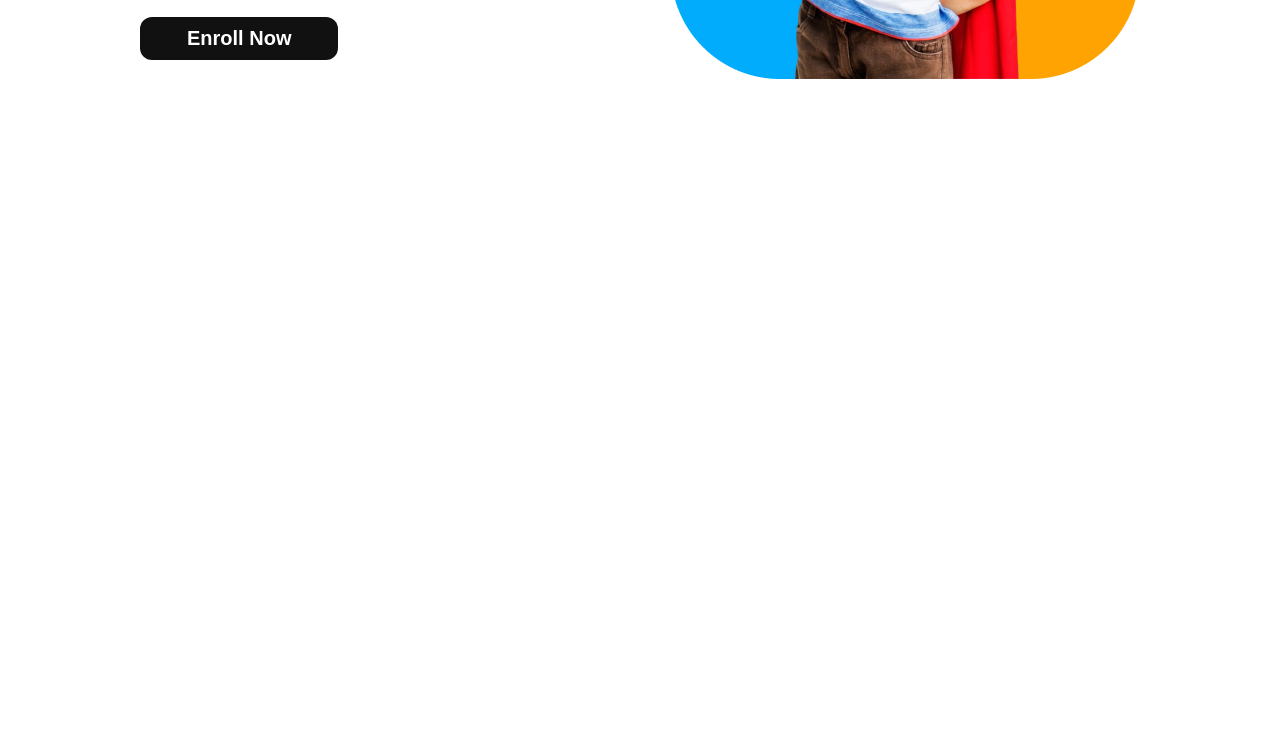
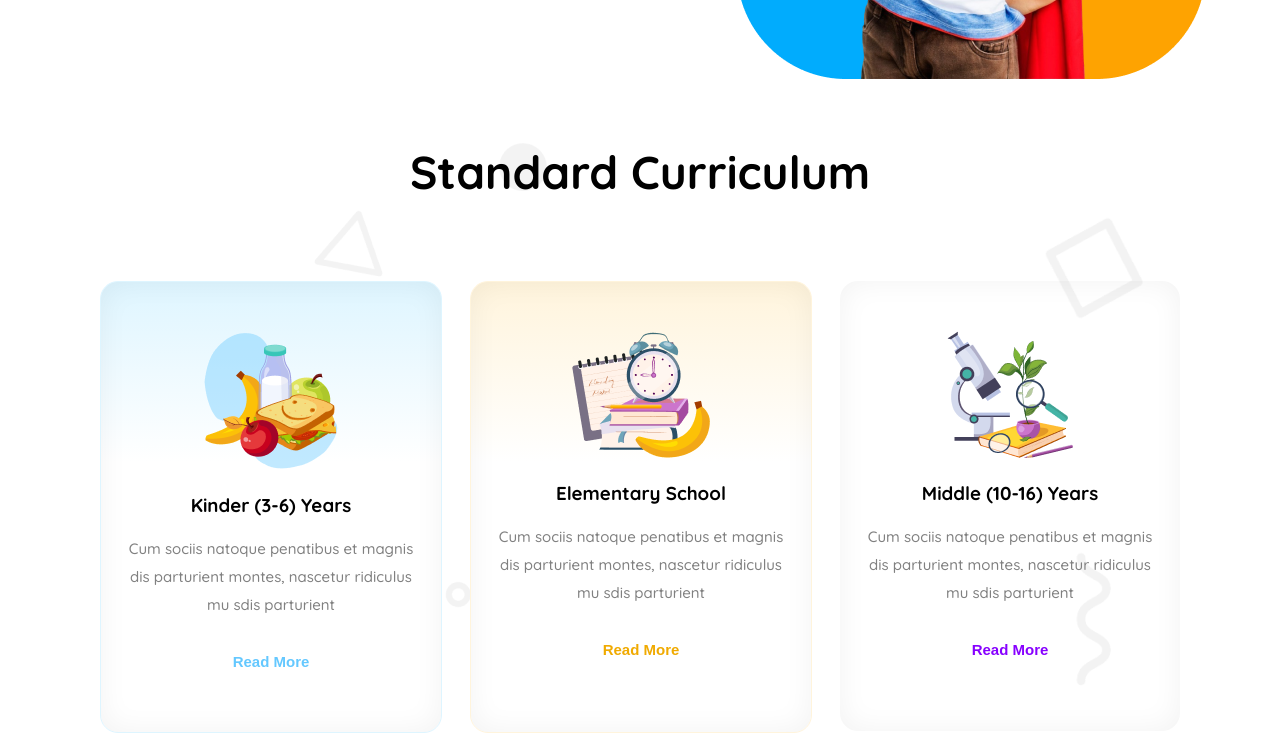
Before and after one commit to masum-k/b11-assignment-2, a plain HTML site: page index.html in a window 1280 px wide. Shown: the part 566-1307 px from the top of the page. Before the commit the page ends 800 px from the top, so only its background shows below. Drawn offline with Linux system fonts and the light colour scheme.

Commit message:
finished curriculum section

```diff
--- a/css/style.css
+++ b/css/style.css
@@ -1,8 +1,5 @@
 /* common style start */
-body {
-  margin-left: 140px;
-  margin-right: 140px;
-}
+
 .font {
   font-family: "Quicksand", serif;
   font-style: normal;
@@ -86,6 +83,70 @@ ul {
 }
 /* banner section end */
 
+/* curriculum section start */
+.curriculum-container {
+  background-image: url(/assets/bg.png);
+  text-align: center;
+}
+.h2-heading {
+  margin-top: 60px;
+  margin-bottom: 80px;
+  font-size: 46px;
+  font-weight: 700;
+}
+.curriculum-section {
+  display: flex;
+  justify-content: center;
+  gap: 28px;
+}
+.card {
+  width: 300px;
+  height: 400px;
+  padding: 50px 20px 0;
+  border-radius: 18px;
+}
+.curriculum-card {
+  box-shadow: 0px 0px 28.296px 0.943px rgba(0, 0, 0, 0.05) inset;
+}
+.first {
+  background: linear-gradient(180deg, #def5ff 0%, rgba(255, 255, 255, 0) 40%),
+    #fff;
+  border: 1px solid #def5ff;
+}
+.second {
+  background: linear-gradient(180deg, #fff4dc 0%, rgba(255, 255, 255, 0) 40%),
+    #fff;
+  border: 1px solid #fff4dc;
+}
+third {
+  border: 1px solid #f2e8ff;
+  background: linear-gradient(180deg, #eee1ff 0%, rgba(255, 255, 255, 0) 40%),
+    #fff;
+}
+.class-btn {
+  background: none;
+  font-size: 15px;
+  font-weight: 700;
+  border: none;
+}
+.btn-1 {
+  color: #64c8ff;
+}
+.btn-2 {
+  color: #F0AA00;
+}
+.btn-3 {
+  color: #8700FF;
+}
+.card-p {
+  color: #808080;
+  font-size: 15px;
+  font-weight: 500;
+  line-height: 28px;
+  margin-bottom: 32px;
+}
+/* curriculum section end */
+
 /* media query start */
 @media screen and (max-width: 576px) {
   .nav-list {
@@ -101,31 +162,38 @@ ul {
   /* banner start */
   .banner-section {
     flex-direction: column-reverse;
+    gap: 20px;
   }
   .banner-img {
     width: 336px;
     height: 413px;
   }
-  .banner-heading{
+  .banner-heading {
     width: 357px;
     font-size: 32px;
     text-align: center;
   }
-  .banner-p > br{
+  .banner-p > br {
     display: none;
   }
-  .banner-p{
+  .banner-p {
     width: 357px;
     font-size: 14px;
     text-align: center;
   }
-  .banner-btn{
+  .banner-btn {
     font-size: 16px;
     margin-left: 32%;
     padding: 6px 24px;
     line-height: 30px;
   }
   /* banner end */
+
+  /* curriculum start */
+  .curriculum-section{
+    flex-direction: column;
+  }
+  /* curriculum end */
 }
 @media screen and (min-width: 992px) {
   #hamburger {
--- a/index.html
+++ b/index.html
@@ -28,7 +28,7 @@
             <button id="nav-btn">Contact</button>
         </nav>
     </header>
-    <main>
+    <!-- banner section -->
     <div class="banner-section">
         <div>
             <h1 class="banner-heading">
@@ -45,6 +45,40 @@
             <img class="banner-img" src="assets/hero-kids.png" alt="">
         </div>
     </div>
+    <main>
+        <!-- curriculum section -->
+        <div class="curriculum-container">
+            <h2 class="h2-heading">Standard Curriculum</h2>
+            <div class="curriculum-section">
+                <div class="curriculum-card first card">
+                    <img src="assets/kinder.png" alt="">
+                    <h3>Kinder (3-6) Years</h3>
+                    <p class="card-p">Cum sociis natoque penatibus et magnis
+                        dis parturient montes, nascetur ridiculus
+                        mu sdis parturient
+                    </p>
+                    <button class="class-btn btn-1">Read More</button>
+                </div>
+                <div class="curriculum-card second card">
+                    <img src="assets/elementary.png" alt="">
+                    <h3>Elementary School</h3>
+                    <p class="card-p">Cum sociis natoque penatibus et magnis
+                        dis parturient montes, nascetur ridiculus
+                        mu sdis parturient
+                    </p>
+                    <button class="class-btn btn-2">Read More</button>
+                </div>
+                <div class="curriculum-card third card">
+                    <img src="assets/middle.png" alt="">
+                    <h3>Middle (10-16) Years</h3>
+                    <p class="card-p">Cum sociis natoque penatibus et magnis
+                        dis parturient montes, nascetur ridiculus
+                        mu sdis parturient
+                    </p>
+                    <button class="class-btn btn-3">Read More</button>
+                </div>
+            </div>
+        </div>
     </main>
 </body>
 <footer class="font">
```
Lines whose indentation alone changed are shown as unchanged.
